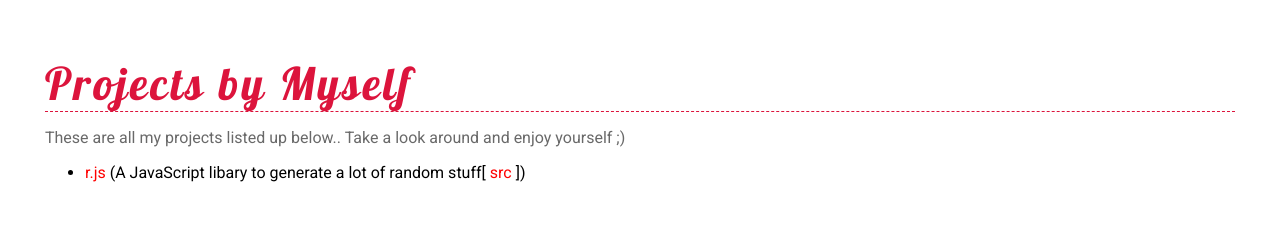
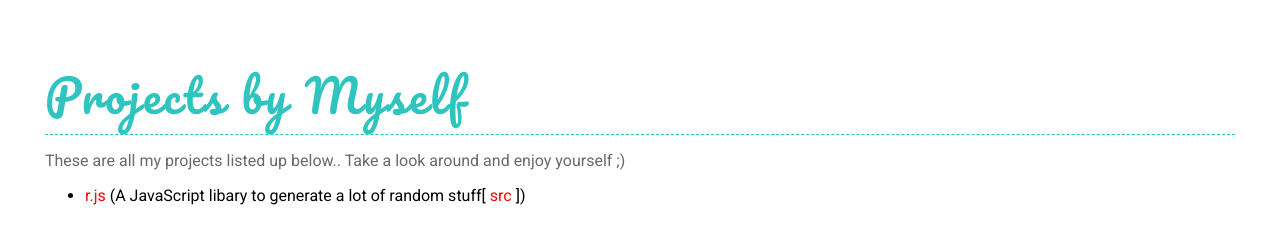
Before and after one commit to bennetgallein/bennetgallein.github.io, a plain HTML site: page projects/index.html in a window 1280 px wide. Drawn offline with Linux system fonts and the light colour scheme.

Commit message:
Changed /projects style

```diff
--- a/projects/index.html
+++ b/projects/index.html
@@ -1,88 +1,10 @@
 <html>
+
 <head>
     <title> Project </title>
-    <style>
-    /*IMPORTS*/
-@import "https://fonts.googleapis.com/css?family=Open+Sans:300,400|Roboto:400,400i,500|Lobster:400|Source+Code+Pro:400";
-/*MAIN*/
-html,
-body {
-  margin: 0px;
-  padding: 0px;
-}
+    <link href="style.css" rel="stylesheet"></link>
+</head>
 
-body {
-  padding: 45px;
-}
-
-* {
-  box-sizing: border-box;
-  font-family: 'Roboto';
-  font-weight: 400;
-}
-
-/*HEADERS AND TEXT*/
-h1,
-h2,
-h3 {
-  margin: 10px 0px 10px 0px;
-  font-family: 'Open Sans';
-  font-weight: 300;
-}
-
-h1 {
-  font-weight: 400;
-  font-family: 'Lobster';
-  font-size: 45px;
-  letter-spacing: 3px;
-  color: crimson;
-  border-bottom: 1px dashed crimson;
-}
-p {
-  color: dimgrey;
-}
-
-/*SCROLLBAR*/
-::-webkit-scrollbar {
-  width: 8px;
-  height: 8px;
-}
-::-webkit-scrollbar-button {
-  width: 0px;
-  height: 0px;
-}
-::-webkit-scrollbar-thumb {
-  background: crimson;
-  border-radius: 0px;
-}
-::-webkit-scrollbar-thumb:hover {
-  background: #d31339;
-}
-::-webkit-scrollbar-thumb:active {
-  box-shadow: inset 0px 0px 5px #67091c;
-}
-::-webkit-scrollbar-track {
-  background: lightgrey;
-  border: 0px none darkgrey;
-  border-radius: 0px;
-  box-shadow: inset 0px 0px 5px dimgrey;
-}
-::-webkit-scrollbar-track:hover {
-  background: lightgrey;
-}
-::-webkit-scrollbar-track:active {
-  box-shadow: inset 0px 0px 8px dimgrey;
-}
-::-webkit-scrollbar-corner {
-  background: transparent;
-}
-a {
-  color: red;
-  text-decoration: none;
-}
-
-    </style>
-</head>
 <body>
     <h1>Projects by Myself</h1>
     <p>These are all my projects listed up below.. Take a look around and enjoy yourself ;)</p>
@@ -90,4 +12,5 @@ a {
         <li><a href="https://bennetgallein.github.io/projects/r.js/index.html">r.js</a> (A JavaScript libary to generate a lot of random stuff[<a href="https://github.com/bennetgallein/r.js"> src </a>])</li>
     </ul>
 </body>
+
 </html>
--- /dev/null
+++ b/projects/style.css
@@ -0,0 +1,94 @@
+@import "https://fonts.googleapis.com/css?family=Open+Sans:300,400|Roboto:400,400i,500|Pacifico:400|Source+Code+Pro:400";
+@import url('https://fonts.googleapis.com/css?family=Pacifico');
+
+/*MAIN*/
+
+html,
+body {
+    margin: 0px;
+    padding: 0px;
+}
+
+body {
+    padding: 45px;
+}
+
+* {
+    box-sizing: border-box;
+    font-family: 'Roboto';
+    font-weight: 400;
+}
+
+
+/*HEADERS AND TEXT*/
+
+h1,
+h2,
+h3 {
+    margin: 10px 0px 10px 0px;
+    font-family: 'Open Sans';
+    font-weight: 300;
+}
+
+h1 {
+    font-weight: 400;
+    font-family: 'Pacifico', cursive;
+    font-size: 45px;
+    letter-spacing: 3px;
+    color: #2FC4BF;
+    border-bottom: 1px dashed #2FC4BF;
+}
+
+p {
+    color: dimgrey;
+}
+
+
+/*SCROLLBAR*/
+
+::-webkit-scrollbar {
+    width: 8px;
+    height: 8px;
+}
+
+::-webkit-scrollbar-button {
+    width: 0px;
+    height: 0px;
+}
+
+::-webkit-scrollbar-thumb {
+    background: #2FC4BF;
+    border-radius: 0px;
+}
+
+::-webkit-scrollbar-thumb:hover {
+    background: ##2FC4BF;
+}
+
+::-webkit-scrollbar-thumb:active {
+    box-shadow: inset 0px 0px 5px ##2FC4BF;
+}
+
+::-webkit-scrollbar-track {
+    background: lightgrey;
+    border: 0px none darkgrey;
+    border-radius: 0px;
+    box-shadow: inset 0px 0px 5px dimgrey;
+}
+
+::-webkit-scrollbar-track:hover {
+    background: lightgrey;
+}
+
+::-webkit-scrollbar-track:active {
+    box-shadow: inset 0px 0px 8px dimgrey;
+}
+
+::-webkit-scrollbar-corner {
+    background: transparent;
+}
+
+a {
+    color: red;
+    text-decoration: none;
+}
```
Lines whose indentation alone changed are shown as unchanged.
